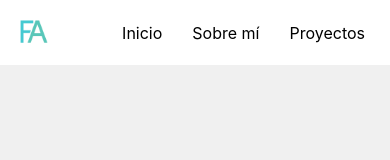
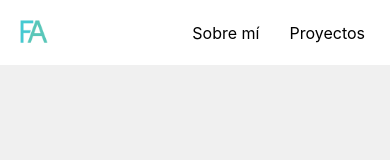
Before and after one commit to franalvarezi612/portfolio-francisca-alvarez, a React Native app: screen / in a window 390 px wide. Shown: the top 160 px of the page. Built offline with nearby package versions, Linux system fonts and the light colour scheme.

Commit message:
Actualizar NavBar: eliminar botón de Inicio y ajustar estilos de navegación

```diff
--- a/components/NavBar.jsx
+++ b/components/NavBar.jsx
@@ -3,17 +3,14 @@ import { View, Pressable, Text, StyleSheet, Image } from 'react-native';
 const NavBar = ({navigation}) => {
     return (
         <View style={styles.container}>
+            <Pressable onPress={() => navigation.navigate('Main')}>
             <Image
                 source={require('../assets/icono-porfolio.png')}
                 style={styles.image}
             />
-            <Pressable
-                style={[styles.button, { marginLeft: 'auto' }]}
-                onPress={() => navigation.navigate('Main')}>
-                <Text style={styles.buttonText}>Inicio</Text>
             </Pressable>
             <Pressable
-                style={styles.button}
+                style={[styles.button, { marginLeft: 'auto'}]}
                 onPress={() => navigation.navigate('AboutMe')}>
                 <Text style={styles.buttonText}>Sobre mí</Text>
             </Pressable>
```
